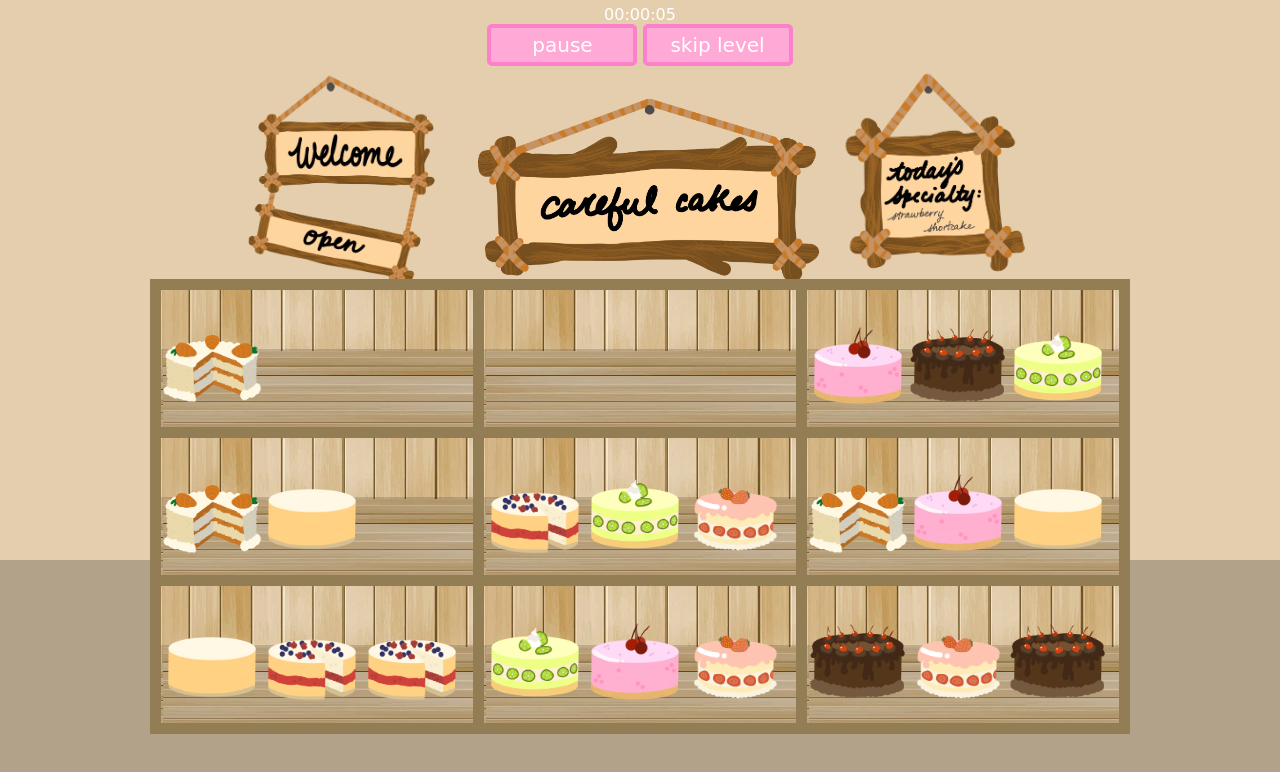
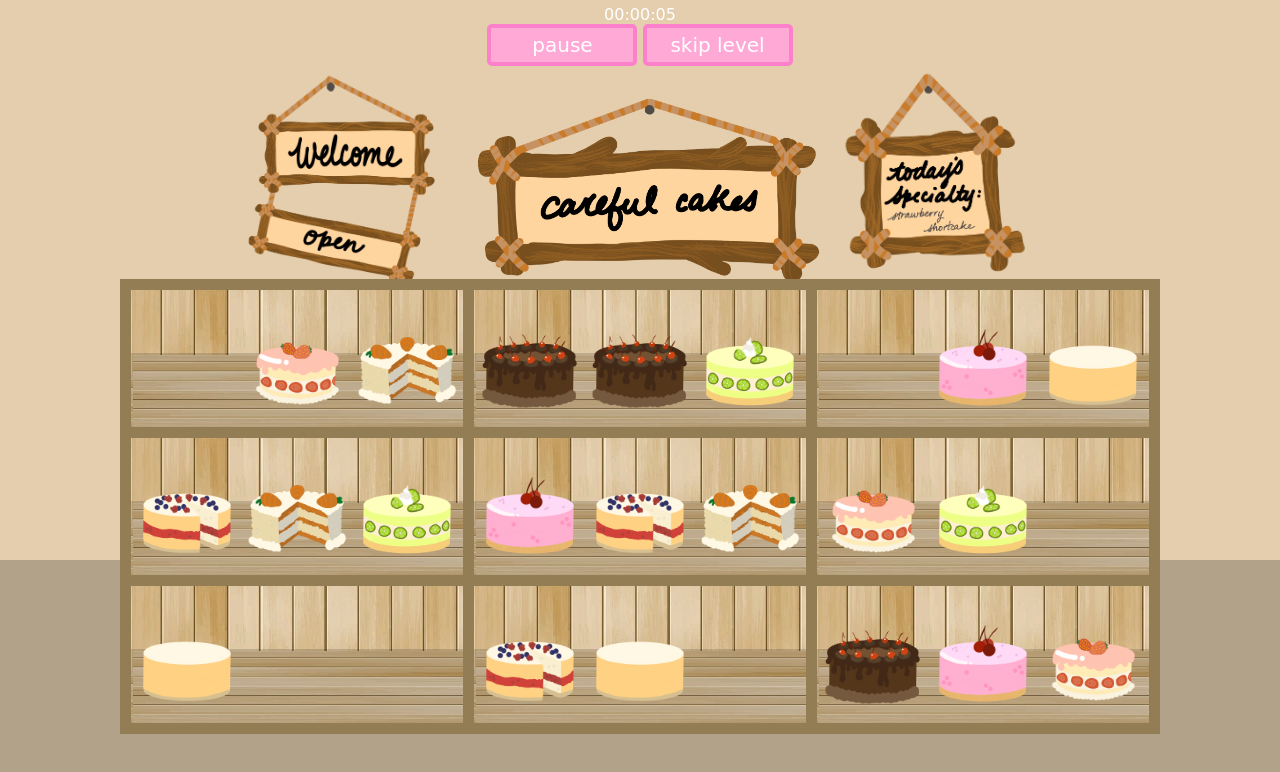
Before and after one commit to m6parker/RapidRestock, a plain HTML site: page index.html in a window 1280 px wide. Drawn offline with Linux system fonts and the light colour scheme.

Commit message:
added slots to table, fixed most bugs with moving items

```diff
--- a/index.js
+++ b/index.js
@@ -12,7 +12,9 @@ let numberOfMoves = 0;
 let items = [];
 let itemInHand = {};
 let originalItem = {};
+let originalCell;
 let level = 1;
+let shelves = [];
 
 // a map of stores and how many items they have (dirName, fileCount)
 const stores = new Map([
@@ -45,40 +47,39 @@ function createItems(storeName){
 
         //add them to the objects list to assign random positions
         image.className = 'grocery-item';
-        items.push({name:itemName, image:image, row: 0, col: 0})
+        items.push({name:itemName, image:image, row: 0, col: 0, slot: 0})
         items = assignRandomPositions(items, gameState.rows, gameState.cols)
     }
+    console.log('items', items)
 
     // put each item on the shelf in the store
     items.forEach(item => {
         placeOnShelf(item)
     });
-    // console.log(items)
 }
 
-function assignRandomPositions(items, maxRows, maxCols) {
-    if (items.length > maxCols * maxRows * 3) {
+function assignRandomPositions(items, maxRows, maxCols, maxPerShelf = 3) {
+    if (items.length > maxCols * maxRows * maxPerShelf) {
+        console.warn("Not enough slots for all items.");
         return null;
     }
-    // const MaxNumOfItems = Math.min(stores.get(storeName), maxCols * maxRows * 3); todo - limit number of items per shelf
 
-    // allows three items per shelf
-    const positionCounts = {};
+    const usedPositions = new Set();
 
     return items.map(item => {
-        let col;
-        let row;
-        let position;
+        let col, row, slot, position;
         do {
             col = Math.floor(Math.random() * maxCols);
             row = Math.floor(Math.random() * maxRows);
-            position = `${col},${row}`;
-        } while ((positionCounts[position] || 0) >= 3);
+            slot = Math.floor(Math.random() * maxPerShelf);
+            position = `${col},${row},${slot}`;
+        } while (usedPositions.has(position));
 
-        positionCounts[position] = (positionCounts[position] || 0) + 1;
-        return { ...item, col, row };
+        usedPositions.add(position);
+        return { ...item, col, row, slot };
     });
 }
+
 
 function createTable(){
     //remove old table
@@ -94,6 +95,29 @@ function createTable(){
             const cell = document.createElement('td');
             cell.className = 'mainCell';
             row.appendChild(cell);
+
+            const slotContainer = document.createElement('div');
+            slotContainer.className = 'slot-container';
+            cell.appendChild(slotContainer);
+
+            // each cell of the table can fit 3 items
+            for(let k=0; k<3; k++){
+                const slot = document.createElement('div');
+                slot.className = 'slot empty';
+                slotContainer.appendChild(slot)
+                const id = `${i}${j}${k}`;
+                slot.id = id;
+                const shelf = {slot, id, hovered:false};
+
+                shelves.push(shelf)
+                //getting slot on hover
+                slot.addEventListener('mouseover', () => {
+                    shelf.hovered = true;
+                })
+                slot.addEventListener('mouseout', () => {
+                    shelf.hovered = false;
+                })
+            }
         }
 
         table.appendChild(row);
@@ -116,7 +140,7 @@ function setGame(gameState){
     createItems(gameState.store)
     createItems(gameState.store)
     createItems(gameState.store)
-    document.querySelectorAll('td').forEach(td => checkRoomOnShelf(td));
+    checkSlots()
 }
 setGame(gameState);
 
@@ -132,39 +156,37 @@ function placeOnShelf(item){
     //get the item's random posisitons
     const row = table.rows[item.row];
     const cell = row.cells[item.col];
+    const slot = cell.children[0].children[item.slot] || item.slot;
 
-    //add item image to the shelf
-    cell.appendChild(item.image)
+    //add item image to the slot on the shelf
+    slot.appendChild(item.image)
+    slot.classList.remove('empty');
 
-    item.image.addEventListener('mousedown', function(e){ handleItemPickup(e, item, cell) });
-}
-
-function handleItemPickup(e, item, cell){
+    item.image.addEventListener('mousedown', (e) => {
         if (isPaused) return;
-
         // allows to pick up items not on the far right of the cell
         e.preventDefault();
 
         // dont let player pick up from sorted shelves
         if(cell.classList.contains('completed') || isDragging){ return; }
-
         document.body.style.cursor = 'grabbing';
-
         isDragging = true;
 
         //save item location if it needs to be sent back
-    originalItem = {...item};
+        originalItem = item;
+        originalCell = cell;
         itemInHand = item;
-    console.log(item, originalItem, itemInHand)
+        console.log('item', item, 'original', originalItem, 'itemInHand', itemInHand)
 
         draggingImage.classList.remove('hidden');
         draggingImage.src = item.image.src;
         draggingImage.style.cursor = 'grabbing';
         draggingImage.style.left = e.clientX - DRAGGING_DISTANCE + 'px';
         draggingImage.style.top = e.clientY - DRAGGING_DISTANCE + 'px';
-    // this.remove();
         item.image.remove();
-};
+    });
+}
+
 
 document.addEventListener('mouseup', function(e) {
     if (!isDragging) return;
@@ -172,36 +194,37 @@ document.addEventListener('mouseup', function(e) {
     isDragging = false;
     draggingImage.classList.add('hidden');
     document.body.style.cursor = '';
+    let selectedSlot;
+    shelves.forEach(shelf => {if(shelf.hovered){ selectedSlot = shelf.slot;}} );
 
-    const cell = document.elementFromPoint(e.clientX, e.clientY).closest('td');
-    // checkRoomOnShelf(cell)
-
-    if (cell && !cell.classList.contains('full') && !cell.classList.contains('completed')) {
-        itemInHand.row = parseInt(cell.parentNode.rowIndex);
-        itemInHand.col = cell.cellIndex;
-        placeOnShelf(itemInHand);
-        checkSorted(cell)
+    if (slotHasSpace(selectedSlot)) {
+        itemInHand.slot = selectedSlot;
+        placeOnShelf(itemInHand, selectedSlot.id);
+        // checkSorted(cell)
         numberOfMoves++;
     } else {
         //return to original position
         console.log("SPOT IS TAKEN")
-        placeOnShelf(originalItem);
+        placeOnShelf(item);
     }
-    checkRoomOnShelf(cell)
+    checkSlots()
     itemInHand = {};
     originalItem = {};
+    shelves.forEach(shelf => shelf.slot.classList.remove('highlighted'));
 });
 
 document.addEventListener('mousemove', function(e) {
     e.preventDefault();
 
     if(isDragging){
-        // document.querySelectorAll('td').forEach(cell => {
-        //     cell.classList.remove('highlighted')
-        //     console.log('highlighting ', cell)
-        // })
-        const cell = document.elementFromPoint(e.clientX, e.clientY).closest('td');
-        cell.classList.add('highlighted');
+        shelves.forEach(shelf => {
+            if(shelf.hovered){
+                shelf.slot.classList.add('highlighted')
+            }else{
+                shelf.slot.classList.remove('highlighted')
+            }
+
+        });
 
         // enlarged image follows the mouse
         draggingImage.style.left = (e.clientX - DRAGGING_DISTANCE) + 'px';
@@ -209,15 +232,19 @@ document.addEventListener('mousemove', function(e) {
     }
 });
 
-function checkRoomOnShelf(shelf){
-    if(!shelf) return;
-    // console.log(shelf)
-    if(shelf.childElementCount > 2){
-        shelf.classList.add('full')
-        checkSorted(shelf)
+function slotHasSpace(slot){
+    return slot.classList.contains('empty');
+}
+
+function checkSlots(){
+    const slots = document.querySelectorAll('.slot');
+    slots.forEach(slot => {
+        if(slot.childElementCount === 0){
+            slot.classList.add('empty')
         }else{
-        shelf.classList.remove('full')
+            slot.classList.remove('empty')
         }
+    });
 }
 
 function checkSorted(shelf){
--- a/styles.css
+++ b/styles.css
@@ -45,8 +45,21 @@ table td{
     background-size: cover;
 }
 
-td.highlighted{
-    border: 10px solid red;
+.slot-container{
+    display: flex;
+    flex-direction: row;
+    justify-content: space-evenly;
+}
+
+.slot{
+    height: 100px;
+    width: 100px;
+    border: 5px solid transparent;
+}
+
+div.highlighted{
+    border: 5px solid white;
+    border-collapse: collapse;
 }
 
 table.themeTwo td.themeTwo{
```
Lines whose indentation alone changed are shown as unchanged.
